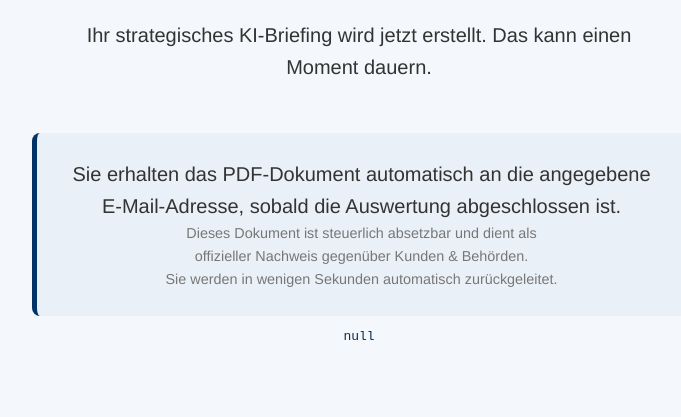
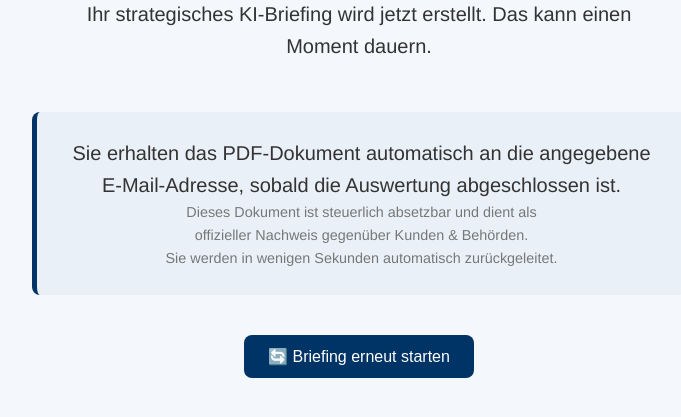
Before and after one commit to Wolf-Achtung/ki-agent-service, a plain HTML site: page formular/danke.html in a window 1280 px wide. Shown: the part 389-806 px from the top of the page, without its empty margins (281-962 px from the left). Drawn offline with Linux system fonts and the light colour scheme.

Commit message:
Add files via upload

```diff
--- a/formular/danke.html
+++ b/formular/danke.html
@@ -69,7 +69,34 @@
   </div>
 <script>
   const ergebnis = JSON.parse(localStorage.getItem("kiErgebnis"));
-  document.write("<pre>" + JSON.stringify(ergebnis, null, 2) + "</pre>");
+
+  if (ergebnis?.pdf_url) {
+    const box = document.createElement("div");
+    box.className = "info-box";
+    box.innerHTML = `
+      <p><strong>📄 Ihr PDF-Briefing ist fertig!</strong></p>
+      <p><a href="${ergebnis.pdf_url}" target="_blank" style="color:#003366;font-weight:bold;">Hier klicken, um das PDF herunterzuladen</a></p>
+    `;
+    document.body.appendChild(box);
+  }
+
+  const restartBtn = document.createElement("button");
+  restartBtn.textContent = "🔄 Briefing erneut starten";
+  restartBtn.style = `
+    margin-top: 40px;
+    padding: 12px 24px;
+    font-size: 16px;
+    background-color: #003366;
+    color: white;
+    border: none;
+    border-radius: 8px;
+    cursor: pointer;
+  `;
+  restartBtn.onclick = () => {
+    localStorage.removeItem("kiErgebnis");
+    window.location.href = "index.html";  // oder deine Startseite
+  };
+  document.body.appendChild(restartBtn);
 </script>
 
 </body>
```
